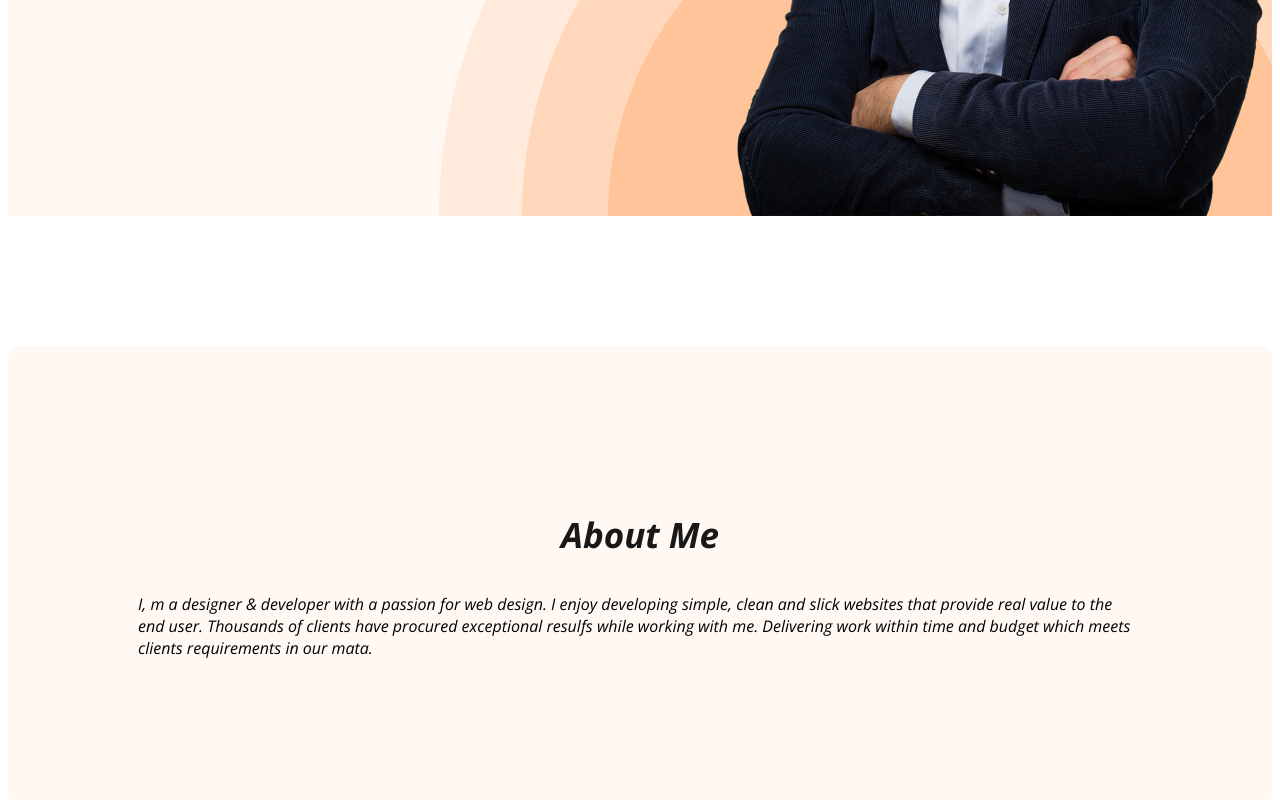
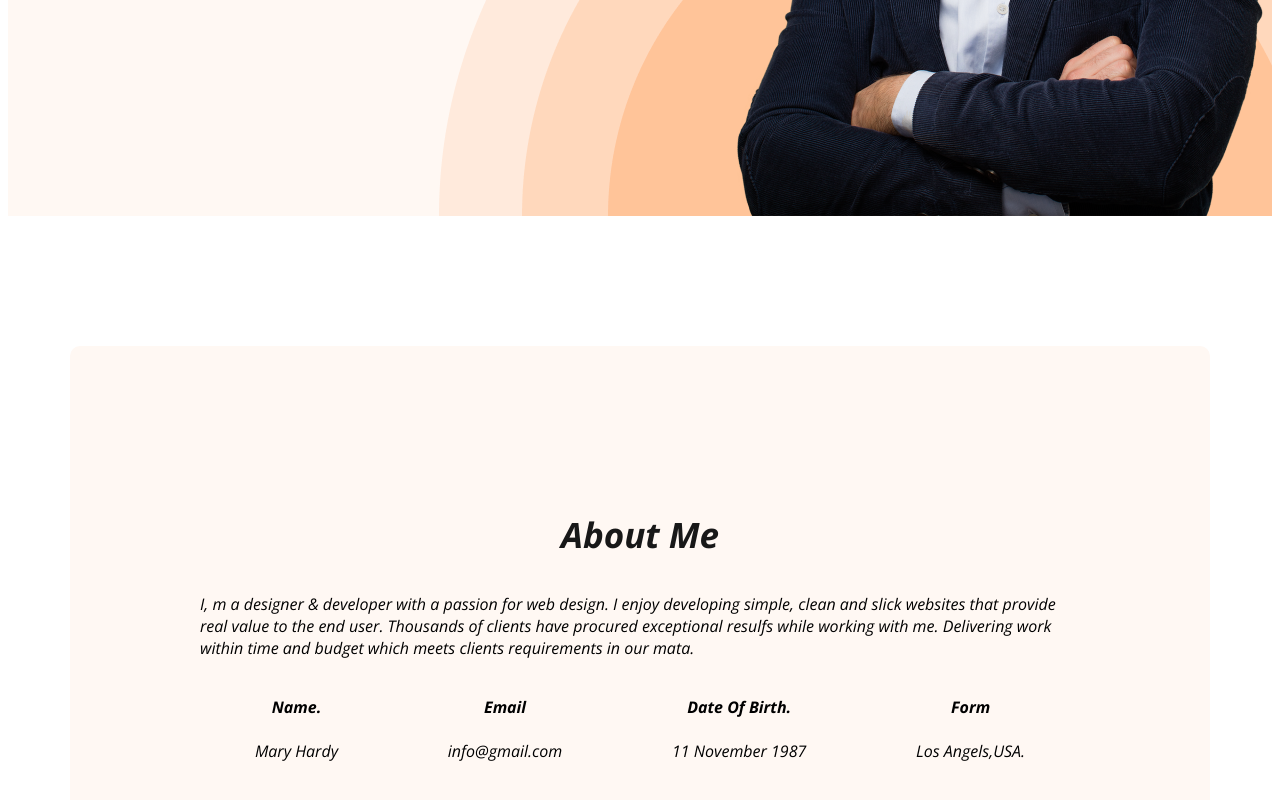
Before and after one commit to JisanEvo/portfolio, a plain HTML site: page index.html in a window 1280 px wide. Shown: the part 619-1419 px from the top of the page. Drawn offline with nearby package versions, Linux system fonts and the light colour scheme.

Commit message:
about info created

```diff
--- a/index.html
+++ b/index.html
@@ -49,7 +49,25 @@ class="profile-picture"
 <h3 class="section-title">About Me</h3>
 
 <p class="sectionn-discrip">I, m a designer & developer with a passion for web design. I enjoy developing simple, clean and slick websites that provide real value to the end user. Thousands of clients have procured exceptional resulfs while working with me. Delivering work within time and budget which meets clients requirements in our mata.</p>
+<div class="about-info-container ">
+<div class="about-info">
+    <h4 class="info-title">Name.</h4>
+    <p class="info-discrition">Mary Hardy</p>
+</div>
+<div class="about-info">
+    <h4 class="info-title">Email</h4>
+    <p class="info-discrition">info@gmail.com</p>
+</div>
+<div class="about-info">
+    <h4 class="info-title">Date Of Birth.</h4>
+    <p class="info-discrition">11 November 1987</p>
+</div>
+<div class="about-info">
+    <h4 class="info-title"> Form</h4>
+    <p class="info-discrition"> Los Angels,USA.</p>
+</div>
 
+</div>
 
 
 </section>
--- a/style/portfolio.css
+++ b/style/portfolio.css
@@ -127,7 +127,10 @@ margin-bottom: 0px;
 
 
 /* main section style */
-
+main{
+    max-width: 1140px;
+    margin: 0 auto;
+}
 /* about section */
 .about {
     padding: 130px;
@@ -135,3 +138,11 @@ margin-bottom: 0px;
     background: #FFF8F3;
 margin: 130px 0 ;
 }
+.about-info-container{
+    display: flex;
+    justify-content: space-around;
+
+}
+.about-info{
+    text-align: center;
+}
```
